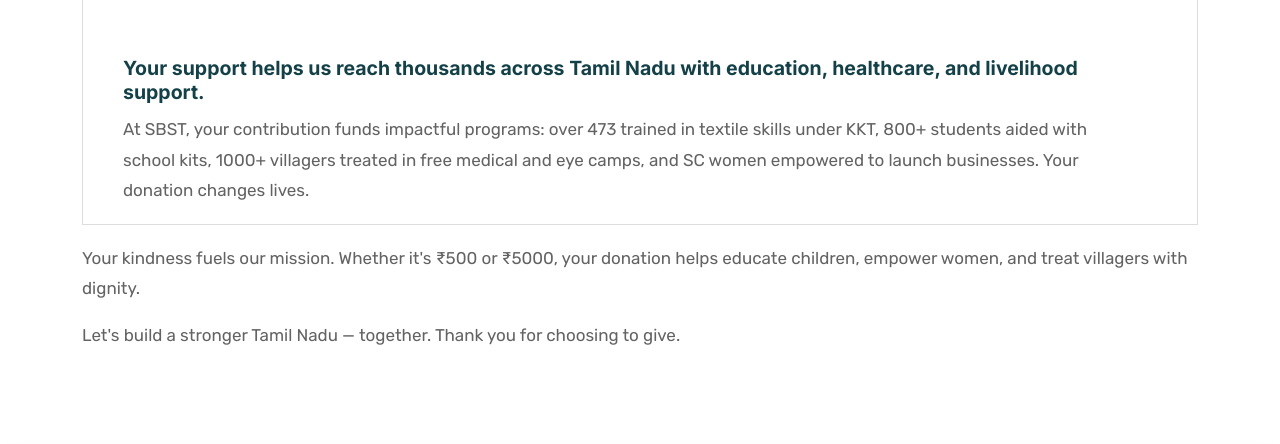
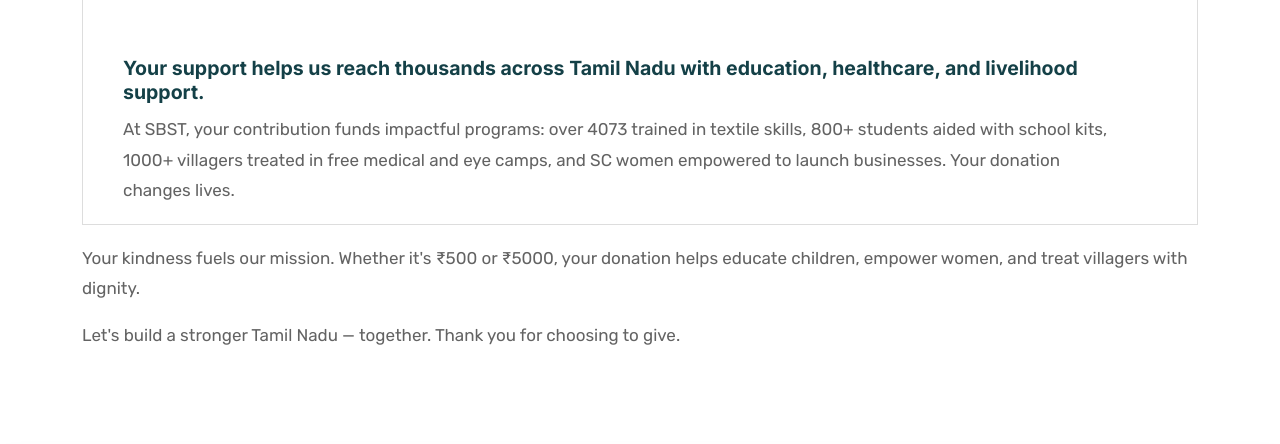
Before and after one commit to SUJENDRANJ/sapphire-blue, a plain HTML site: page causes-single.html in a window 1280 px wide. Shown: the part 1882-2326 px from the top of the page. Drawn offline with Linux system fonts and the light colour scheme.

Commit message:
final-demo-list

```diff
--- a/causes-single.html
+++ b/causes-single.html
@@ -754,10 +754,10 @@
                   </h2>
                   <p style="margin-bottom: 0">
                     At SBST, your contribution funds impactful programs: over
-                    473 trained in textile skills under KKT, 800+ students aided
-                    with school kits, 1000+ villagers treated in free medical
-                    and eye camps, and SC women empowered to launch businesses.
-                    Your donation changes lives.
+                    4073 trained in textile skills, 800+ students aided with
+                    school kits, 1000+ villagers treated in free medical and eye
+                    camps, and SC women empowered to launch businesses. Your
+                    donation changes lives.
                   </p>
                 </div>
               </div>
```
Also changed, not shown: index.html (+2 -2 lines).
